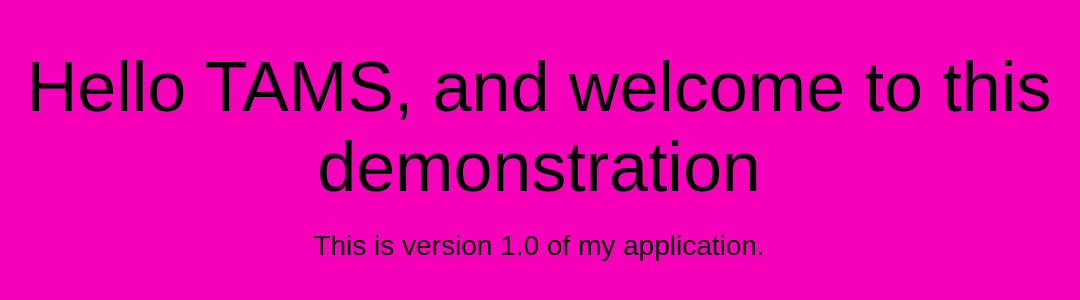
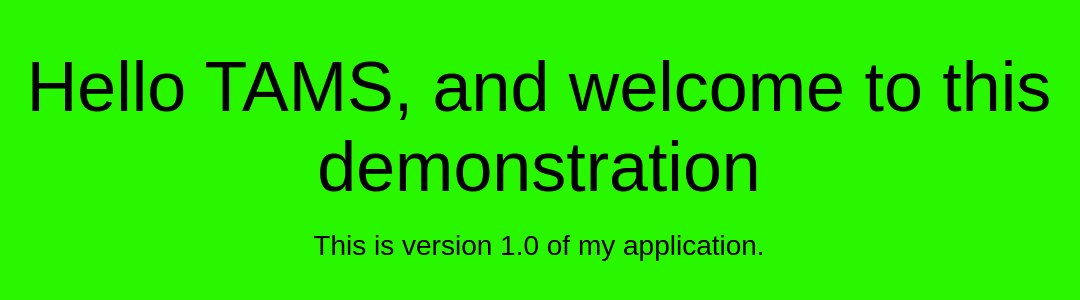
Before and after one commit to Max-Absolution/codeDeployTest, a plain HTML site: page index.html in a window 1280 px wide. Shown: the whole page, without its empty margins (101-1181 px from the left). Drawn offline with Linux system fonts and the light colour scheme.

Commit message:
Reset back to Green

```diff
--- a/index.html
+++ b/index.html
@@ -6,7 +6,7 @@
   <style>
     body {
       color: #000000;
-      background-color: #f700b9;
+      background-color: #29f700;
       font-family: Arial, sans-serif;
       font-size: 14px;
     }
```
